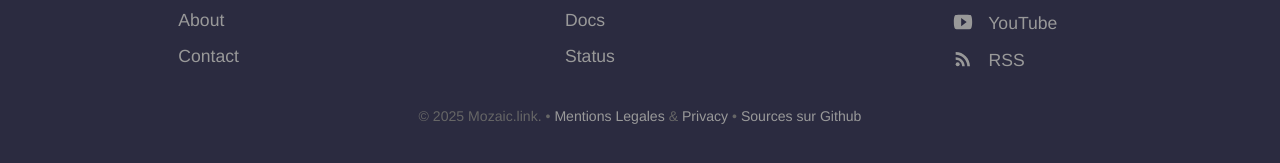
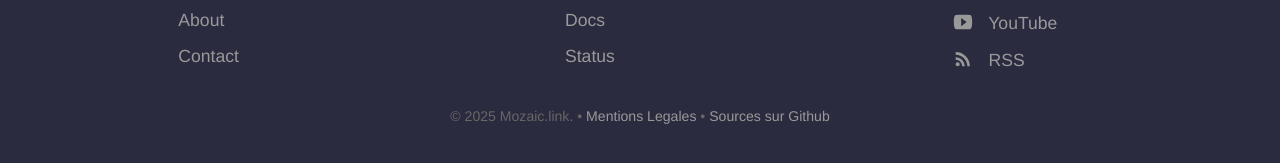
Before and after one commit to IamHenri/site-mozaic, a Jekyll site: the page built from index.html, in a window 1280 px wide and 900 px high, scrolled down 2920 px. Shown: the part 723-886 px from the top of the window. Built offline with Jekyll 4.4.1, drawn with Linux system fonts in a browser that asks for light colours.

Commit message:
Update default.html

```diff
--- a/_layouts/default.html
+++ b/_layouts/default.html
@@ -44,7 +44,7 @@
 					</ul>
 					{% endfor %}
 				</div>
-				<p class="copyright">&copy; {{ site.time | date: '%Y' }} Mozaic.link. • <a href="https://iamhenri.github.io/site-mozaic/mentions-legales/">Mentions Legales</a> &amp; <a href="#">Privacy</a> • <a href="https://github.com/IamHenri/site-mozaic">Sources sur Github</a></p>
+				<p class="copyright">&copy; {{ site.time | date: '%Y' }} Mozaic.link. • <a href="https://iamhenri.github.io/site-mozaic/mentions-legales/">Mentions Legales</a> • <a href="https://github.com/IamHenri/site-mozaic">Sources sur Github</a></p>
 			</div>
 		</footer>
 		<script>
```
